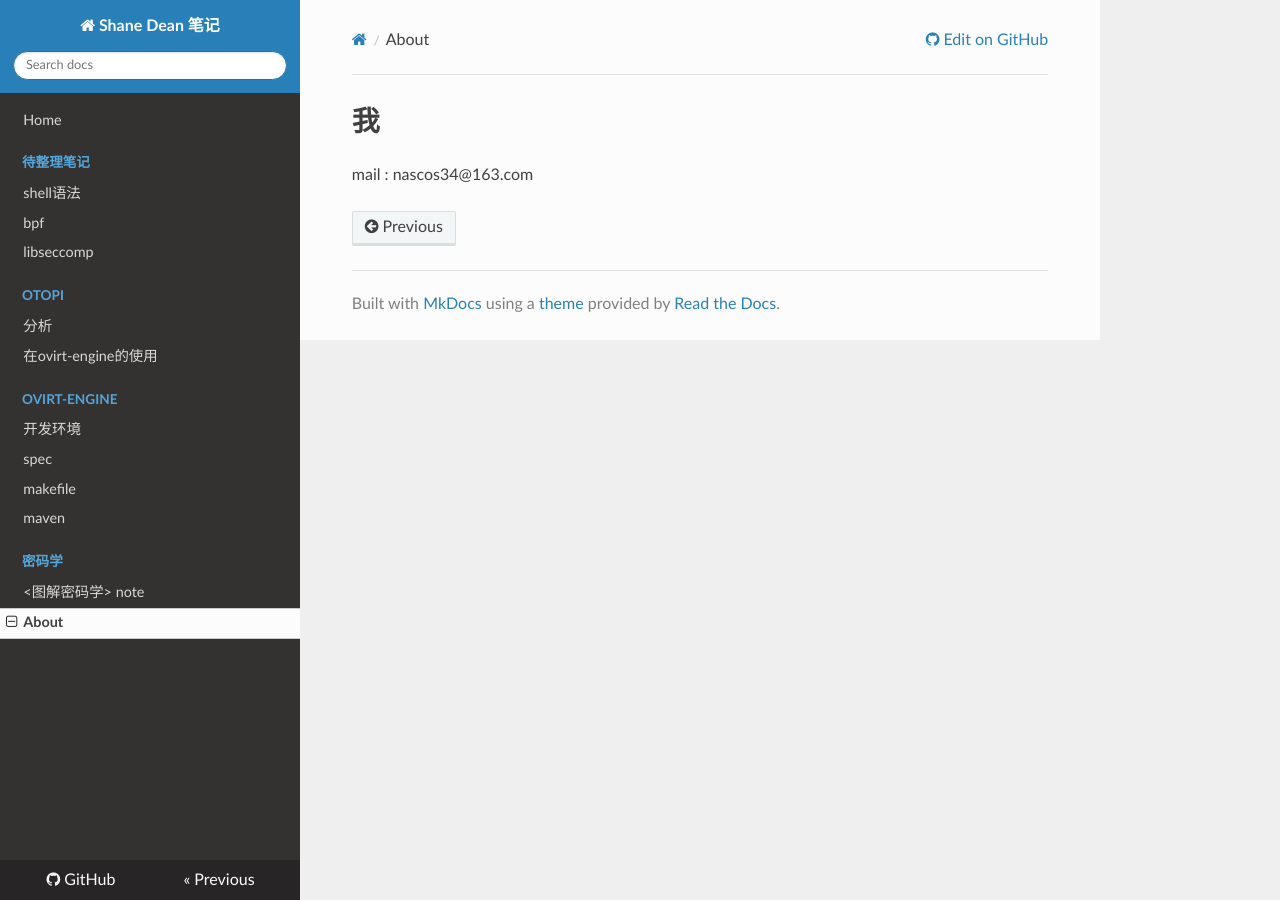
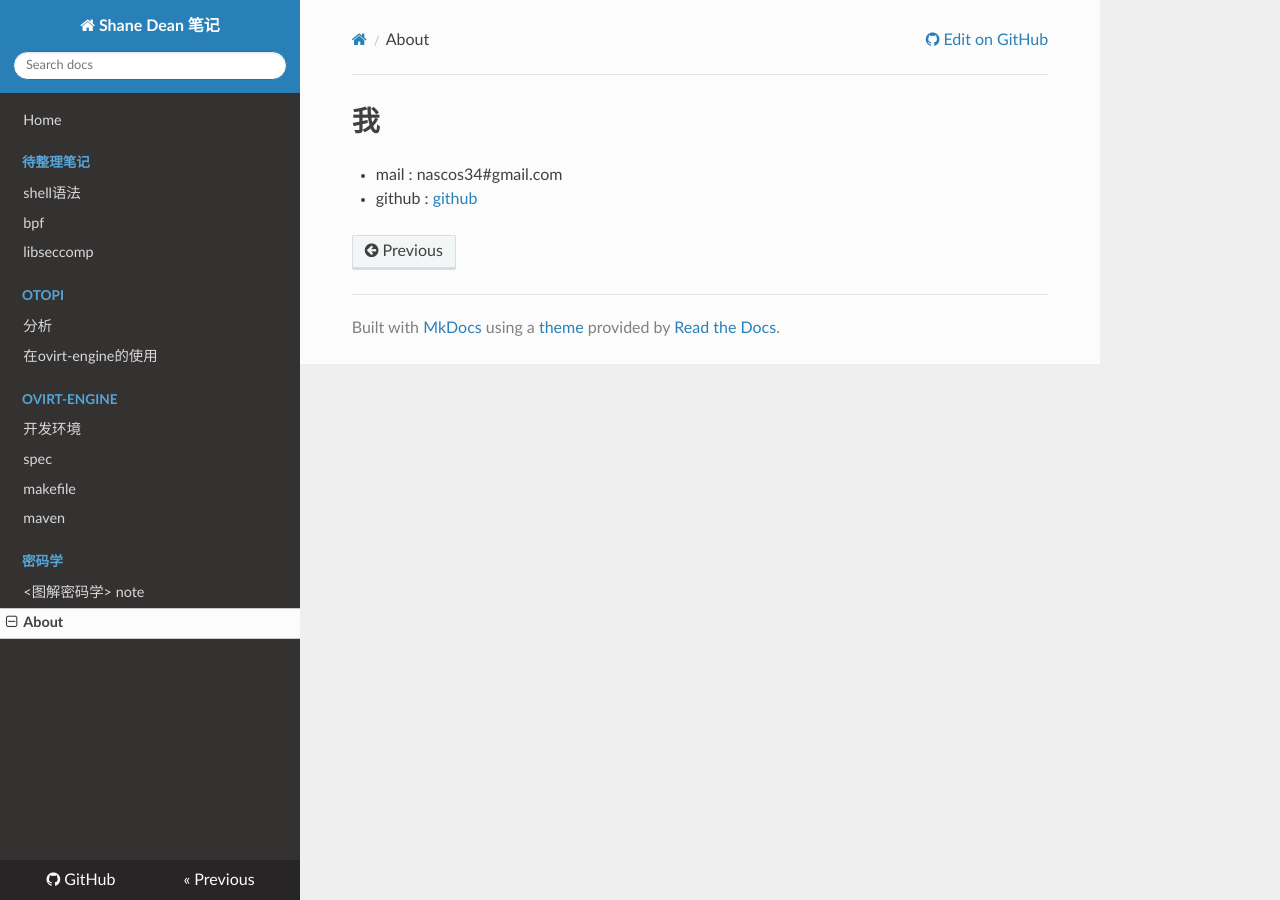
Before and after one commit to ShaneDean/note, an MkDocs documentation site: the page built from docs/about.md, in a window 1280 px wide. Built offline with MkDocs 1.6.1, drawn with Linux system fonts in a browser that asks for light colours; nearby versions of some CDN libraries.

Commit message:
Update about.md

```diff
--- a/docs/about.md
+++ b/docs/about.md
@@ -1,3 +1,4 @@
 # 我
 
-mail : nascos34@163.com
+- mail : nascos34#gmail.com
+- github : [github](github.com/ShaneDean)
```
